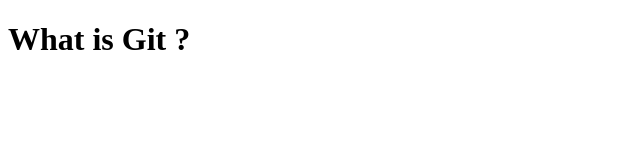
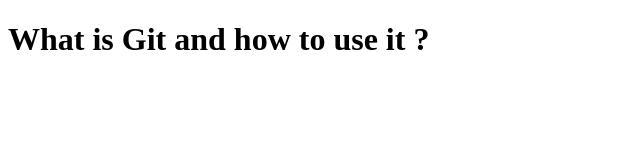
Before and after one commit to SarahBellaha/helloWorld, a plain HTML site: page index.html in a window 1280 px wide. Shown: the whole page, without its empty margins (0-640 px from the left). Drawn offline with Linux system fonts and the light colour scheme.

Commit message:
Update index.html
Added <h1>

```diff
--- a/index.html
+++ b/index.html
@@ -7,6 +7,6 @@
     <title> 1st repository </title>
   </head>
   <body>
-    <h1>What is Git ?</h1>
+    <h1>What is Git and how to use it ?</h1>
   </body>
 </html>
```
